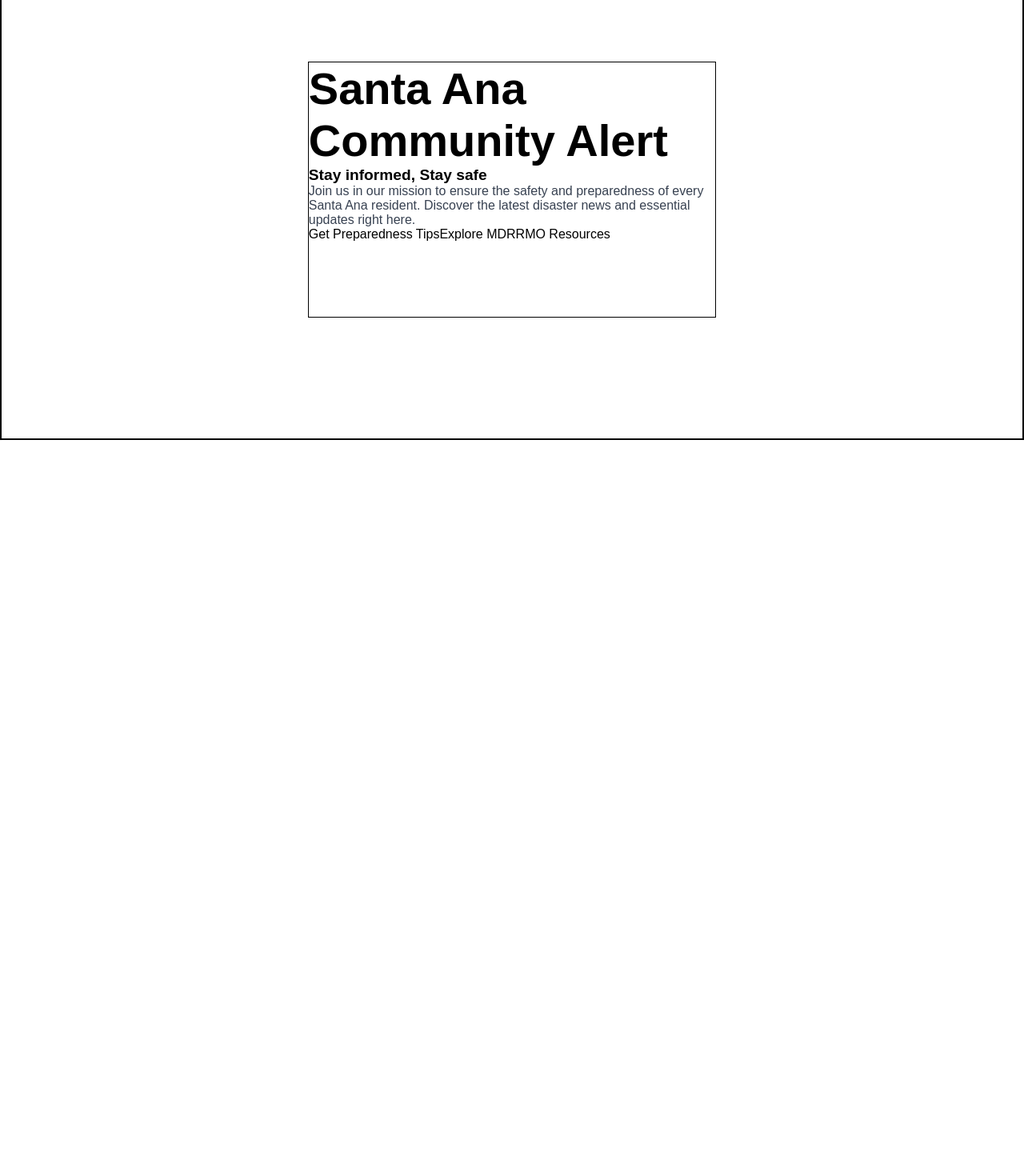
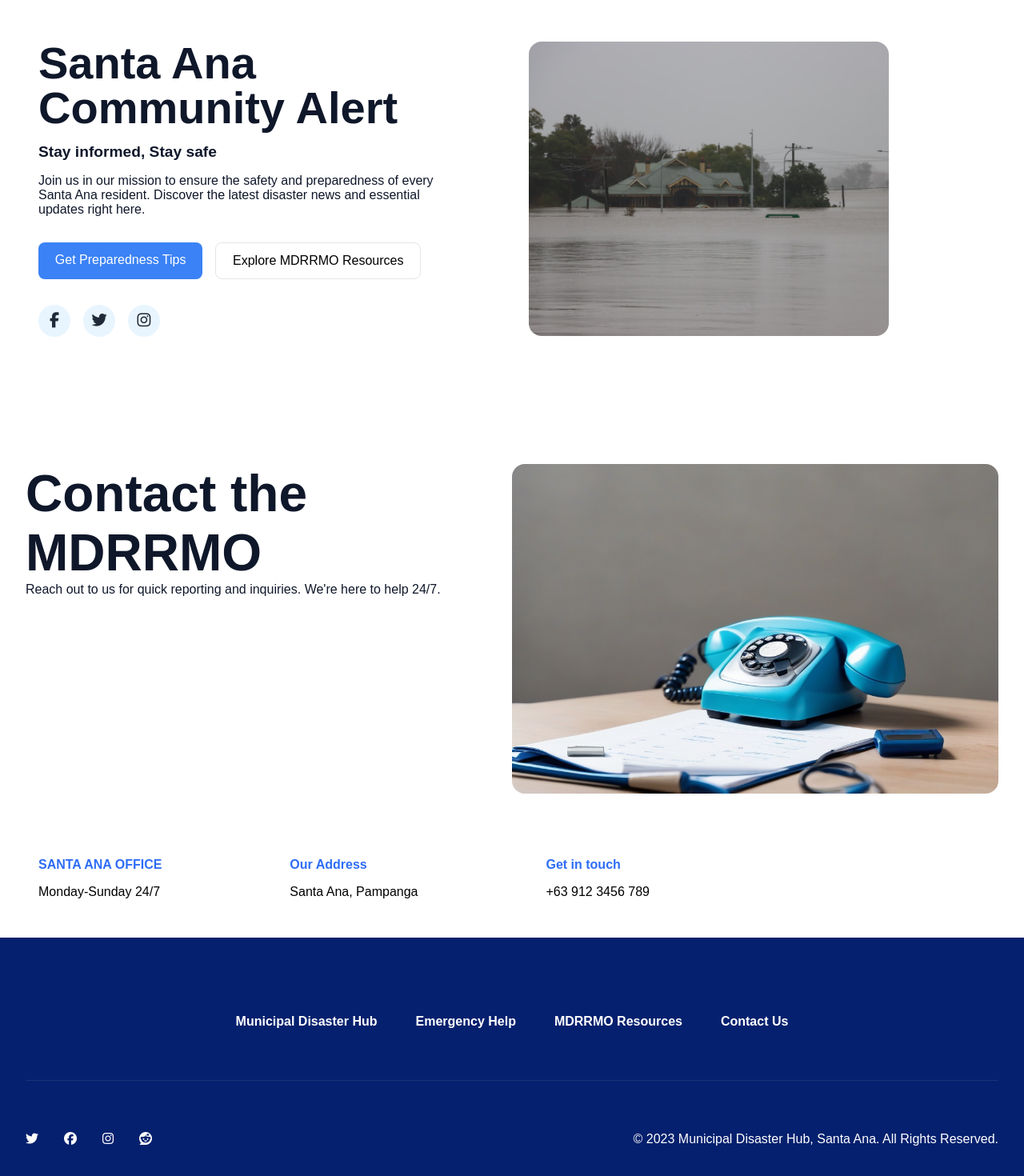
Before and after one commit to Row02/disasterpage, a React (Create React App) app: page / in a window 1280 px wide. Shown: the part 3276-4746 px from the top of the page at 80% size. Before the commit the page ends 3826 px from the top, so only its background shows below. Built offline with nearby package versions, Linux system fonts and the light colour scheme.

Commit message:
Update November 21

```diff
--- a/public/index.html
+++ b/public/index.html
@@ -3,6 +3,7 @@
   <head>
     <meta charset="utf-8" />
     <link rel="icon" href="%PUBLIC_URL%/favicon.ico" />
+    <script src="https://kit.fontawesome.com/d2dd5500a9.js" crossorigin="anonymous"></script>
     <meta name="viewport" content="width=device-width, initial-scale=1" />
     <meta name="theme-color" content="#000000" />
     <meta
--- a/src/pages/Homepage.js
+++ b/src/pages/Homepage.js
@@ -74,17 +74,64 @@ export default function Homepage(){
                 </div>
                 <div className={styles.sixthContent}>
                     <div className={styles.leftCardSix}>
-                        <div className={styles.sixthHeader} style={{fontSize:"3.5rem", color:"black", fontWeight:"bold"}}>Santa Ana Community Alert</div>
-                        <div className={styles.miniHeader} style={{fontSize:"1.2rem", fontWeight:"bold"}}>Stay informed, Stay safe</div>
-                        <div className={styles.sixthContext} style={{fontSize:"1rem", color:"#374151"}}>Join us in our mission to ensure the safety and preparedness of every Santa Ana
+                        <div className={styles.sixthHeader} style={{fontSize:"3.5rem", color:"#0f172a", fontWeight:"bolder", lineHeight:"1", marginBottom:"1rem"}}>Santa Ana Community Alert</div>
+                        <div className={styles.miniHeader} style={{fontSize:"1.2rem", fontWeight:"bold", color:"#0f172a", marginBottom:"1rem"}}>Stay informed, Stay safe</div>
+                        <div className={styles.sixthContext} style={{fontSize:"1rem", color:"#0f172a", marginBottom:"2rem"}}>Join us in our mission to ensure the safety and preparedness of every Santa Ana
                             resident. Discover the latest disaster news and essential updates right here.
                         </div>
-                        <div className={styles.sixthButtons}>
+                        <div className={styles.sixthButtons} style={{marginBottom:"2rem"}}>
                             <div className={styles.preparednessButton}>Get Preparedness Tips</div>
-                            <div className={styles.preparednessButton}>Explore MDRRMO Resources</div>
+                            <div className={styles.exploreMDRRMOButton}>Explore MDRRMO Resources</div>
+                        </div>
+                        <div className={styles.icons}>
+                            <i class="fa-brands fa-facebook-f"></i>
+                            <i class="fa-brands fa-twitter"></i>
+                            <i class="fa-brands fa-instagram"></i>
                         </div>
                     </div>
                     <div className={styles.rightCardSix}></div>
+                </div>
+                <div className={styles.seventhContent}>
+                    <div className={styles.aboveContent}>
+                        <div className={styles.aboveLeft}>
+                            <div className={styles.seventhHeader} style={{fontSize:"4rem", color:"#0f172a", fontWeight:"bold"}}>Contact the MDRRMO</div>
+                            <div className={styles.seventhText} style={{fontSize:"1rem", color:"#0f172a"}}>Reach out to us for quick reporting and inquiries. We're here to help 24/7.</div>
+                        </div>
+                        <div className={styles.aboveRight}></div>
+                    </div>
+                    <div className={styles.belowContent}>
+                        <div className={styles.sections}>
+                            <div className={styles.secTitle}>SANTA ANA OFFICE</div>
+                            <div className={styles.secText}>Monday-Sunday 24/7</div>
+                        </div>
+                        <div className={styles.sections}>
+                            <div className={styles.secTitle}>Our Address</div>
+                            <div className={styles.secText}>Santa Ana, Pampanga</div>
+                        </div>
+                        <div className={styles.sections}>
+                            <div className={styles.secTitle}>Get in touch</div>
+                            <div className={styles.secText}>+63 912 3456 789</div>
+                        </div>
+                    </div>
+                </div>
+                <div className={styles.footer}>
+                    <div className={styles.aboveFooter}>
+                        <div className={styles.navLinks}>
+                            <span>Municipal Disaster Hub</span>
+                            <span>Emergency Help</span>
+                            <span>MDRRMO Resources</span>
+                            <span>Contact Us</span>
+                        </div>
+                    </div>
+                    <div className={styles.belowFooter}>
+                        <div className={styles.iconLinks}>
+                            <i class="fa-brands fa-twitter"></i>
+                            <i class="fa-brands fa-facebook"></i>
+                            <i class="fa-brands fa-instagram"></i>
+                            <i class="fa-brands fa-reddit"></i>
+                        </div>
+                        <div className={styles.allRights}>© 2023 Municipal Disaster Hub, Santa Ana. All Rights Reserved.</div>
+                    </div>
                 </div>
             </div>
         </>
--- a/src/pages/Homepage.module.css
+++ b/src/pages/Homepage.module.css
@@ -8,7 +8,6 @@
     max-width: 1400px; /* Maximum width of the content */
     width: 100%;
     margin: 0 auto;
-    border: 1px solid black;
     z-index: 1;
 }
 
@@ -172,6 +171,7 @@
     border-radius: 1rem;
     gap: .5rem;
     background-image: linear-gradient(rgba(46, 72, 204, 0.5), rgba(46, 72, 204, 0.5)), url("../assets/building.JPG");
+    box-shadow: rgba(0, 0, 0, 0.35) 0px 5px 15px;
     background-position: center;
     background-size: cover;
     color: white;
@@ -182,18 +182,160 @@
     width: 100%;
     height: 39em;
     display: flex;
-    border: 1px solid black;
     align-items: center;
-    justify-content: center;
+    padding: 3rem;
+    gap: 5rem;
 }
 
 .leftCardSix{
-    border: 1px solid black;
-    width: 40%;
-    height: 20em;
+    width: 45%;
+    height: auto;
 }
 
 .sixthButtons{
     display: flex;
     flex-direction: row;
+    gap: 1rem;
 }
+
+.preparednessButton{
+    background-color: #3b82f6;
+    color: white;
+    padding: .8rem 1.3rem;
+    border-radius: 8px;
+    cursor: pointer;
+    transition: background-color .3s ease;
+}
+
+.preparednessButton:hover{
+    background-color: #2e6df6;
+}
+
+.exploreMDRRMOButton{
+    border: 1px solid #e5e5e5;
+    color: black;
+    padding: .8rem 1.3rem;
+    border-radius: 8px;
+    cursor: pointer;
+    transition: background-color .3s ease;
+}
+
+.exploreMDRRMOButton:hover{
+    background-color: #e5e5e5;
+}
+
+.icons{
+    display: flex;
+    flex-direction: row;
+    gap: 1rem;
+}
+
+.icons i{
+    font-size: 1.2rem;
+    background-color: #e8f5ff;
+    color:#1f2937 ;
+    padding: 1rem;
+    border-radius: 50%;
+    width: 2.5rem;
+    height: 2.5rem;
+    display: flex;
+    justify-content: center;
+    align-items: center;
+    cursor: pointer;
+}
+
+.rightCardSix{
+    width: 38%;
+    height: 23em;
+    background-image: url("../assets/photo.jfif");
+    background-size: cover;
+    background-position: center;
+    border-radius: 1rem;
+}
+
+.seventhContent{
+    width: 100%;
+    height: 39em;
+    display: flex;
+    flex-direction: column;
+}
+
+.aboveContent{
+    width: 100%;
+    height: 30em;
+    display: flex;
+    flex-direction: row;
+    padding: 2rem;
+}
+
+.aboveLeft{
+    width: 50%;
+    height: 100%;
+}
+
+.aboveRight{
+    background-image: url("../assets/phone.jpeg");
+    background-size: cover;
+    background-position: center;
+    width: 50%;
+    border-radius: 1rem;
+    height: 100%;
+}
+
+.belowContent{
+    display: flex;
+    width: 100%;
+    flex-direction: row;
+    gap: 10rem;
+    padding: 3rem;
+}
+
+.sections{
+    display: flex;
+    gap: 1rem;
+    flex-direction: column;
+}
+
+.secTitle{
+    color: #2e6df6;
+    font-weight: bold;
+}
+
+.footer{
+    width: 100%;
+    height: auto;
+    background-color: #05206e;
+    padding: 6rem 2rem;
+}
+
+.navLinks{
+    display: flex;
+    justify-content: center;
+    align-items: center;
+    color: white;
+    font-weight: bold;
+    gap: 3rem;
+    padding-bottom: 4rem;
+}
+
+.aboveFooter{
+    border-bottom: 1px solid #1a347b;
+}
+
+.belowFooter{
+    padding-top: 4rem;
+    display: flex;
+    flex-direction: row;
+    justify-content: space-between;
+    color: white;
+}
+
+.iconLinks{
+    display: flex;
+    flex-direction: row;
+    gap: 2rem;
+}
+
+.iconLinks i{
+    cursor: pointer;
+}
```
Also changed, not shown: src/assets/phone.jpeg (added), src/assets/photo.jfif (added).
